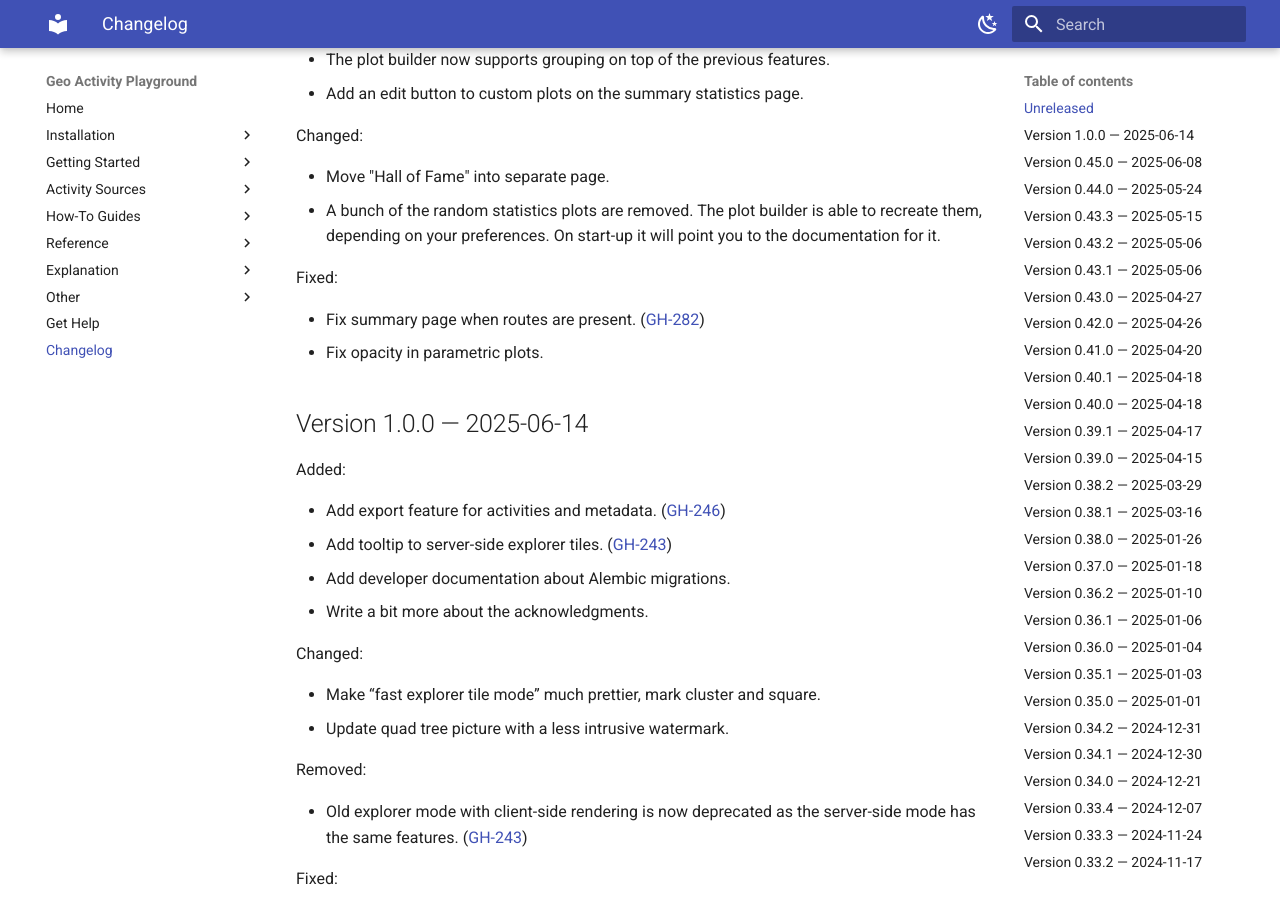
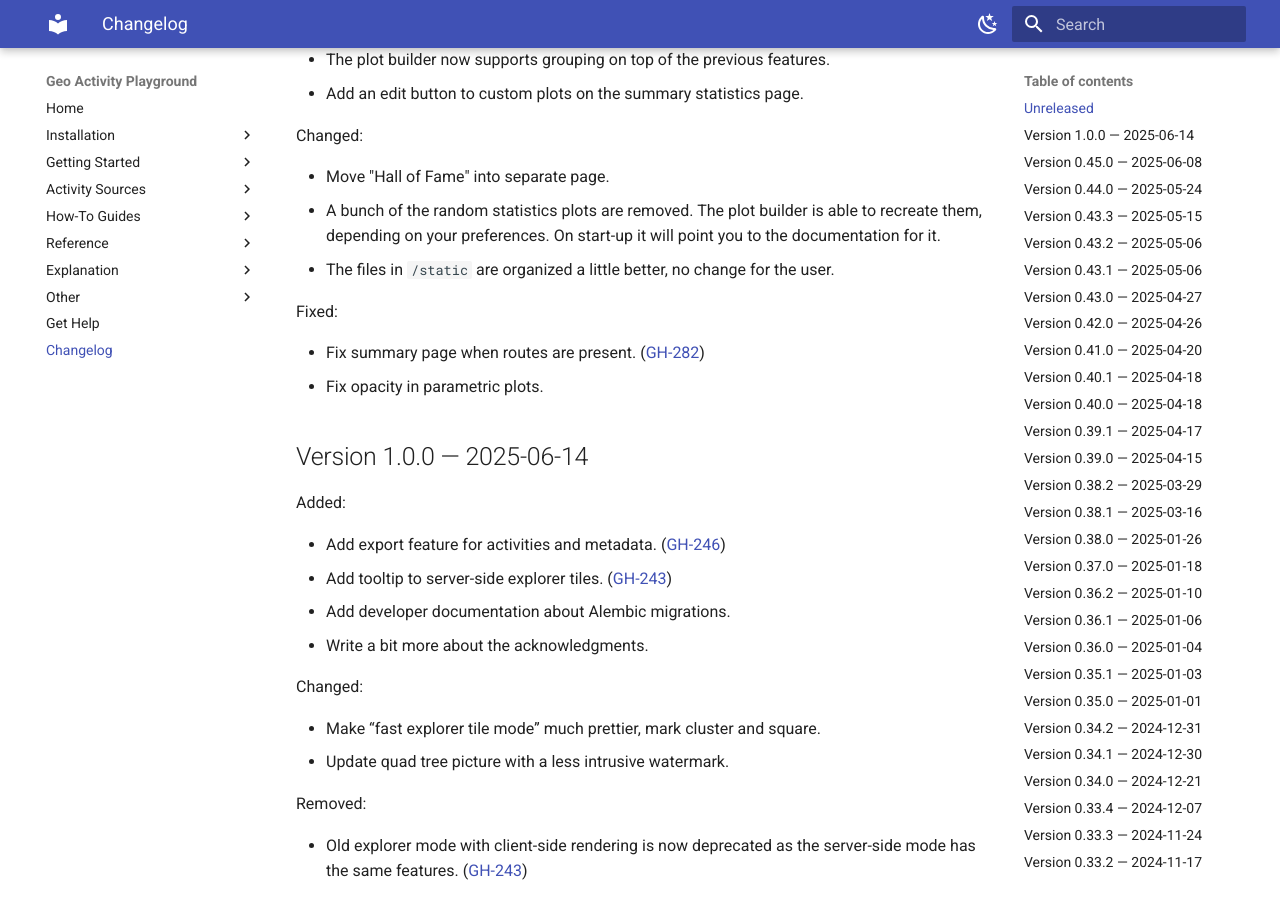
Before and after one commit to martin-ueding/geo-activity-playground, an MkDocs documentation site: the page built from docs/changelog.md, in a window 1280 px wide and 900 px high, scrolled down 316 px. Built offline with MkDocs 1.6.1 and Material for MkDocs 9.7.7, drawn with Linux system fonts in a browser that asks for light colours.

Commit message:
Changelog entry

```diff
--- a/docs/changelog.md
+++ b/docs/changelog.md
@@ -26,6 +26,7 @@ Changed:
 
 - Move "Hall of Fame" into separate page.
 - A bunch of the random statistics plots are removed. The plot builder is able to recreate them, depending on your preferences. On start-up it will point you to the documentation for it.
+- The files in `/static` are organized a little better, no change for the user.
 
 Fixed:
 
```
